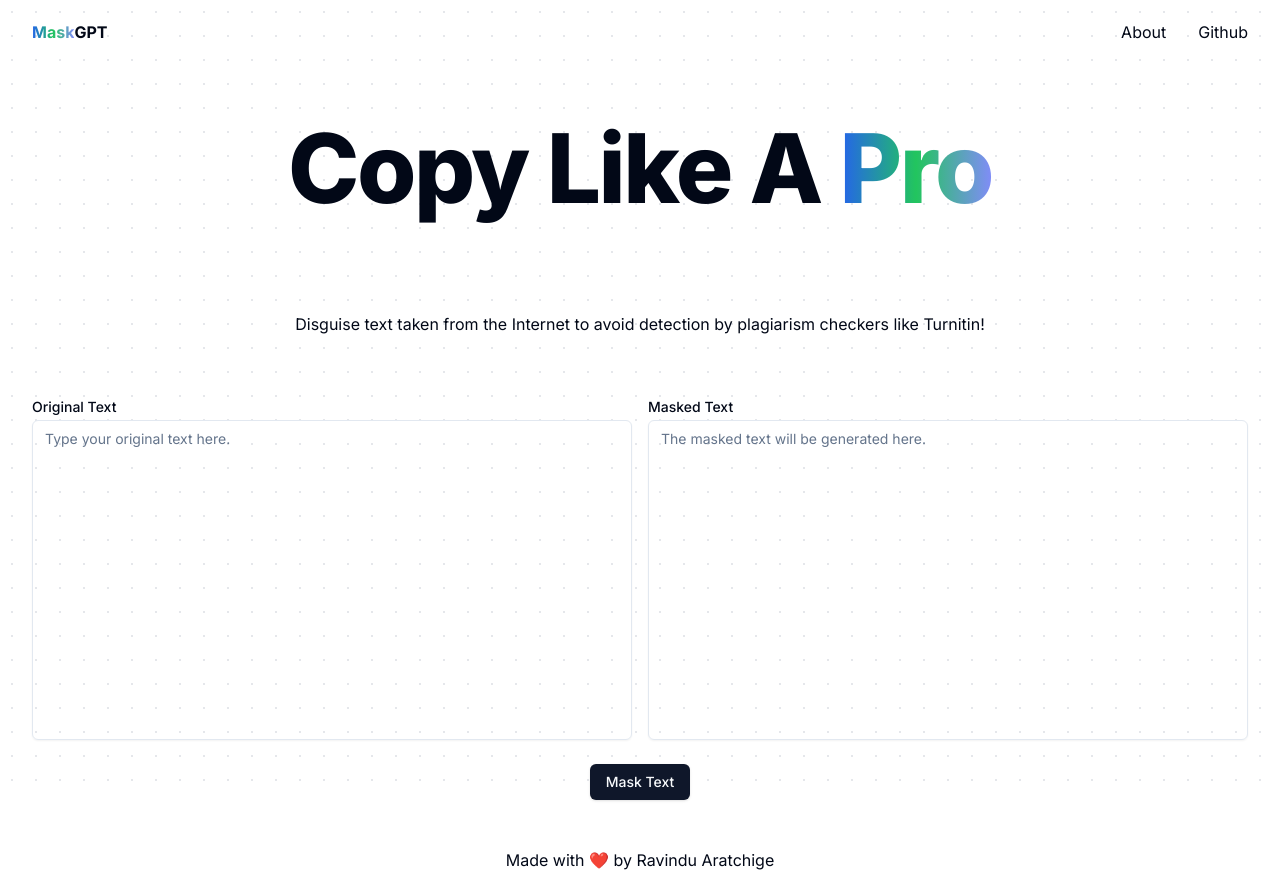
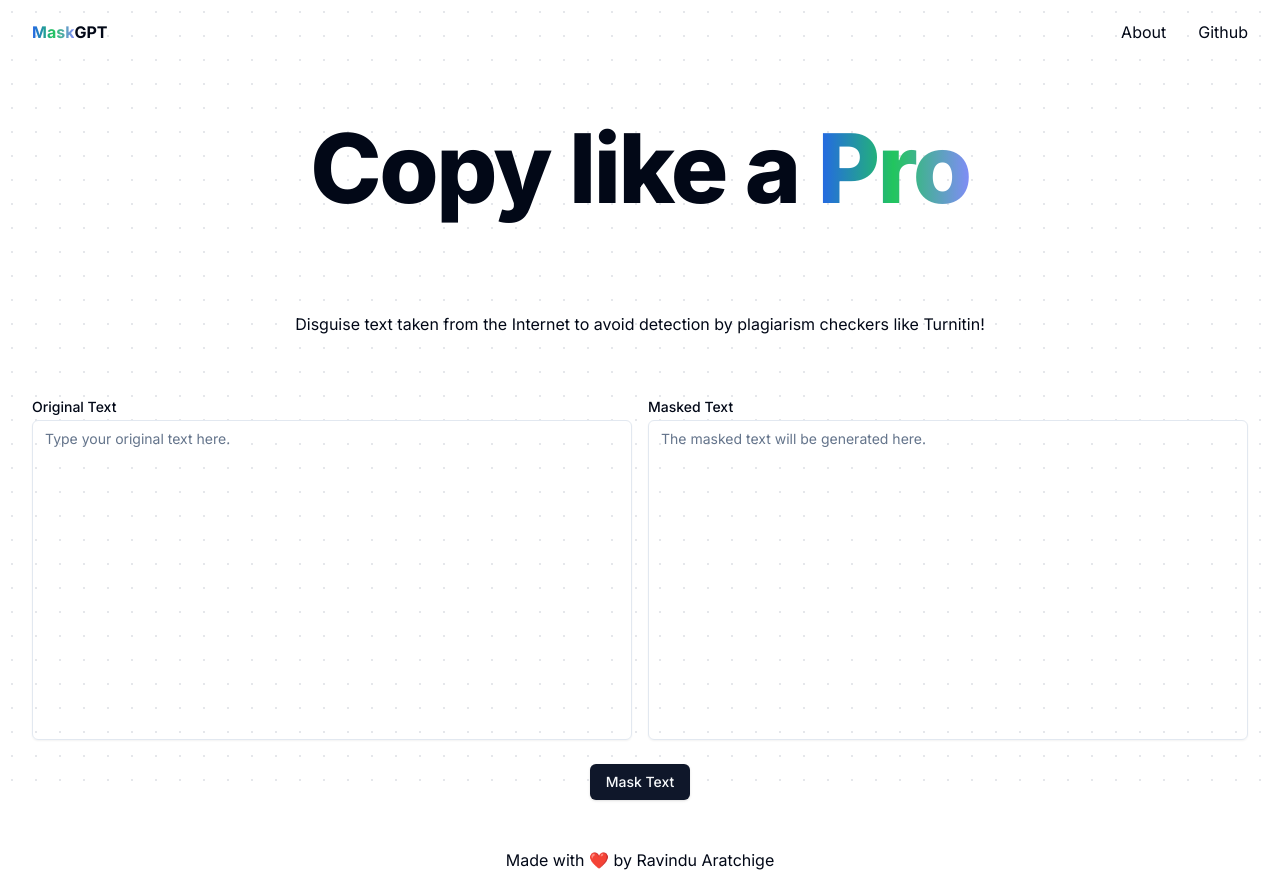
Before and after one commit to ravi-aratchige/maskgpt, a Next.js app: page / in a window 1280 px wide. Built offline with nearby package versions, Linux system fonts and the light colour scheme.

Commit message:
MINOR: h1 changed

```diff
--- a/app/page.tsx
+++ b/app/page.tsx
@@ -97,7 +97,7 @@ export default function Home() {
       <section className="flex-grow">
         {/* Introduction */}
         <h1 className="text-6xl font-extrabold tracking-tight lg:text-8xl text-center pt-14 px-8">
-          Copy Like A{" "}
+          Copy like a{" "}
           <span className="bg-gradient-to-r from-blue-600 via-green-500 to-indigo-400 inline-block text-transparent bg-clip-text">
             Pro
           </span>
```
